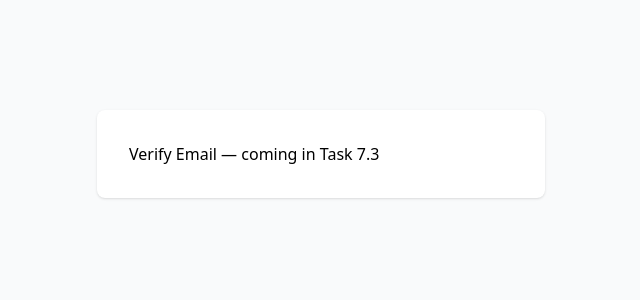
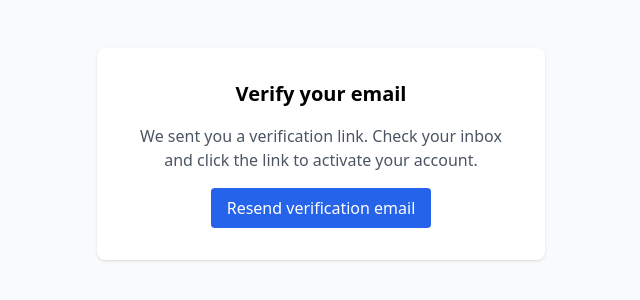
Before and after one commit to tomyka/sportbet, a React (Vite) app in the folder wcf2026/frontend/: page /verify-email in a window 1280 px wide. Shown: the part 246-546 px from the top of the page, without its empty margins (319-959 px from the left). Built offline with nearby package versions, Linux system fonts and the light colour scheme; no server answers.

Commit message:
feat(frontend): email verification page with resend
Co-authored-by: Copilot <223556219+Copilot@users.noreply.github.com>

```diff
--- /dev/null
+++ b/wcf2026/frontend/src/features/auth/EmailVerificationPage.tsx
@@ -0,0 +1,32 @@
+import { useState } from 'react';
+import { useMutation } from '@tanstack/react-query';
+import { resendVerificationEmail } from './authApi';
+
+export function EmailVerificationPage() {
+  const [sent, setSent] = useState(false);
+
+  const mutation = useMutation({
+    mutationFn: resendVerificationEmail,
+    onSuccess: () => setSent(true),
+  });
+
+  return (
+    <div className="space-y-4 text-center">
+      <h2 className="text-xl font-semibold">Verify your email</h2>
+      <p className="text-gray-600">
+        We sent you a verification link. Check your inbox and click the link to activate your account.
+      </p>
+      {sent ? (
+        <p className="text-green-600">Email sent! Check your inbox.</p>
+      ) : (
+        <button
+          onClick={() => mutation.mutate()}
+          disabled={mutation.isPending}
+          className="bg-blue-600 text-white px-4 py-2 rounded"
+        >
+          {mutation.isPending ? 'Sending…' : 'Resend verification email'}
+        </button>
+      )}
+    </div>
+  );
+}
--- a/wcf2026/frontend/src/routes/_auth.verify-email.tsx
+++ b/wcf2026/frontend/src/routes/_auth.verify-email.tsx
@@ -1,5 +1,6 @@
 import { createFileRoute } from '@tanstack/react-router';
+import { EmailVerificationPage } from '../features/auth/EmailVerificationPage';
 
 export const Route = createFileRoute('/_auth/verify-email')({
-  component: () => <div>Verify Email — coming in Task 7.3</div>,
+  component: EmailVerificationPage,
 });
```
Also changed, not shown: 1 other file (tests, documents, lock files or other folders).
